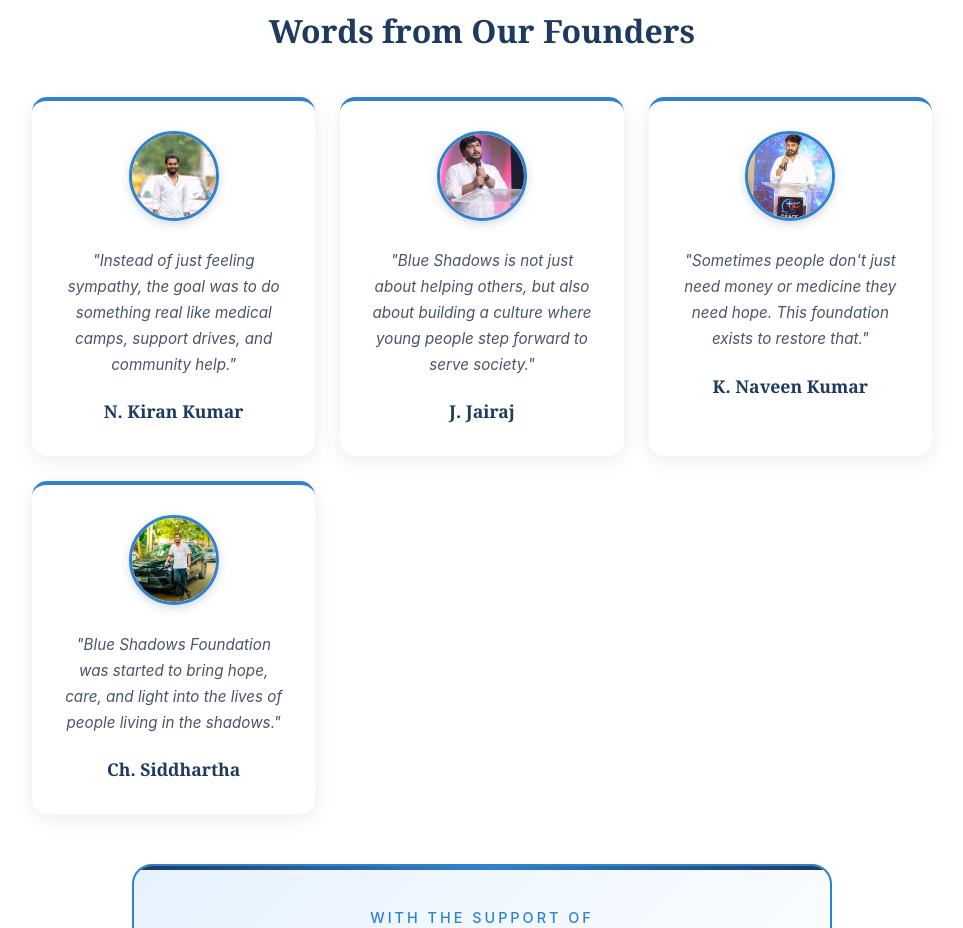
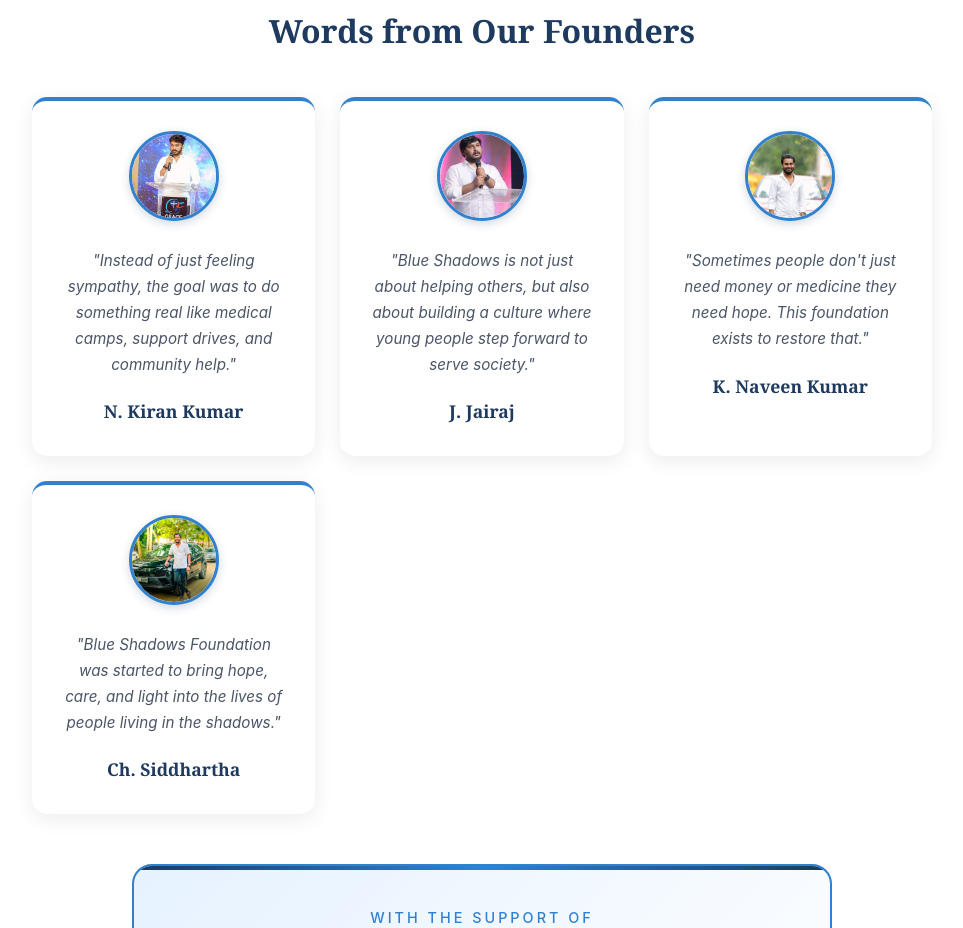
Before and after one commit to karthik-ganti/BlueShadows, a React (Vite) app: page /donate in a window 1280 px wide. Shown: the part 1140-2068 px from the top of the page, without its empty margins (158-1121 px from the left). Built offline with nearby package versions, Linux system fonts and the light colour scheme.

Commit message:
Swap Kiran and Naveen photos in founders quotes

```diff
--- a/src/App.jsx
+++ b/src/App.jsx
@@ -64,7 +64,7 @@ function Home() {
               <h3 className="founders-words-title">Words from Our Founders</h3>
               <div className="founders-quotes-grid">
                 <div className="founder-quote-card">
-                  <img src="founder-kiran.jpg" alt="N. Kiran Kumar" className="founder-quote-photo" />
+                  <img src="founder-naveen.jpg" alt="N. Kiran Kumar" className="founder-quote-photo" />
                   <p className="founder-quote-text">"Instead of just feeling sympathy, the goal was to do something real like medical camps, support drives, and community help."</p>
                   <p className="founder-quote-name">N. Kiran Kumar</p>
                 </div>
@@ -74,7 +74,7 @@ function Home() {
                   <p className="founder-quote-name">J. Jairaj</p>
                 </div>
                 <div className="founder-quote-card">
-                  <img src="founder-naveen.jpg" alt="K. Naveen Kumar" className="founder-quote-photo" />
+                  <img src="founder-kiran.jpg" alt="K. Naveen Kumar" className="founder-quote-photo" />
                   <p className="founder-quote-text">"Sometimes people don't just need money or medicine they need hope. This foundation exists to restore that."</p>
                   <p className="founder-quote-name">K. Naveen Kumar</p>
                 </div>
```
